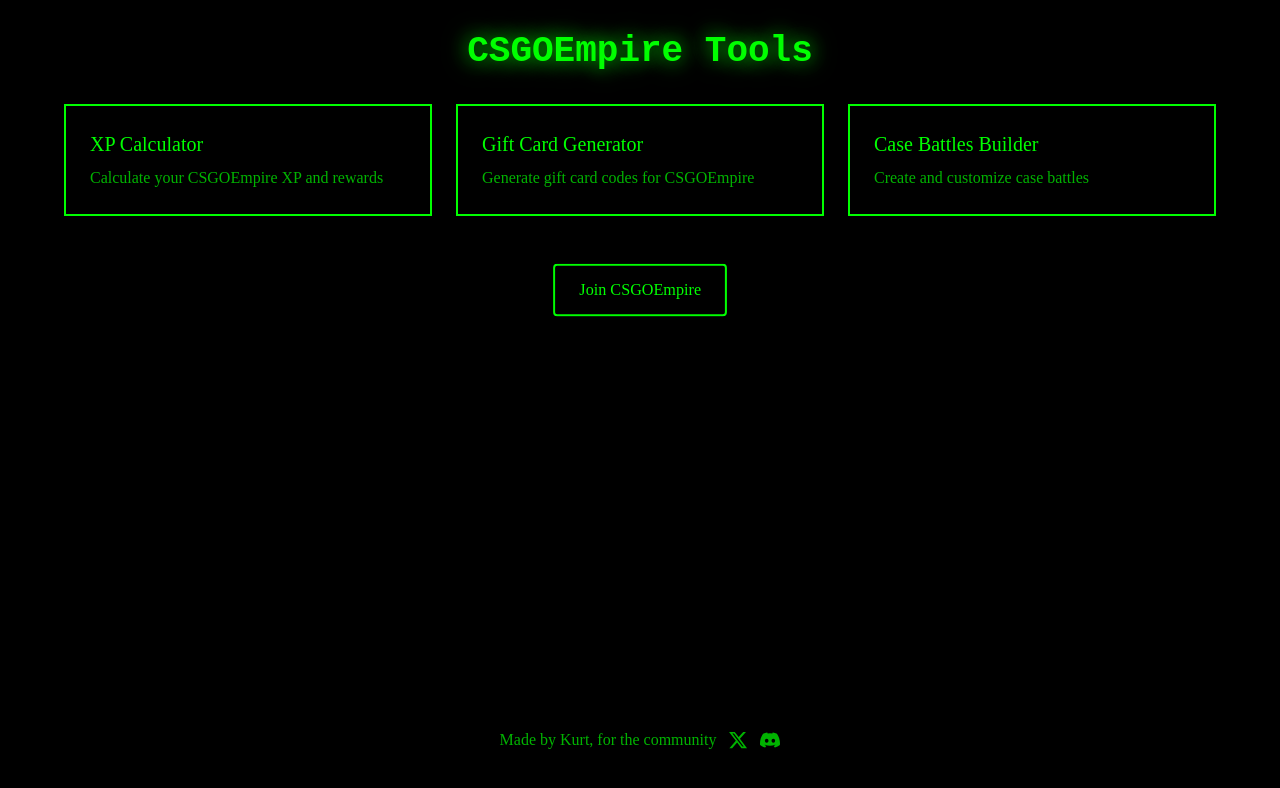
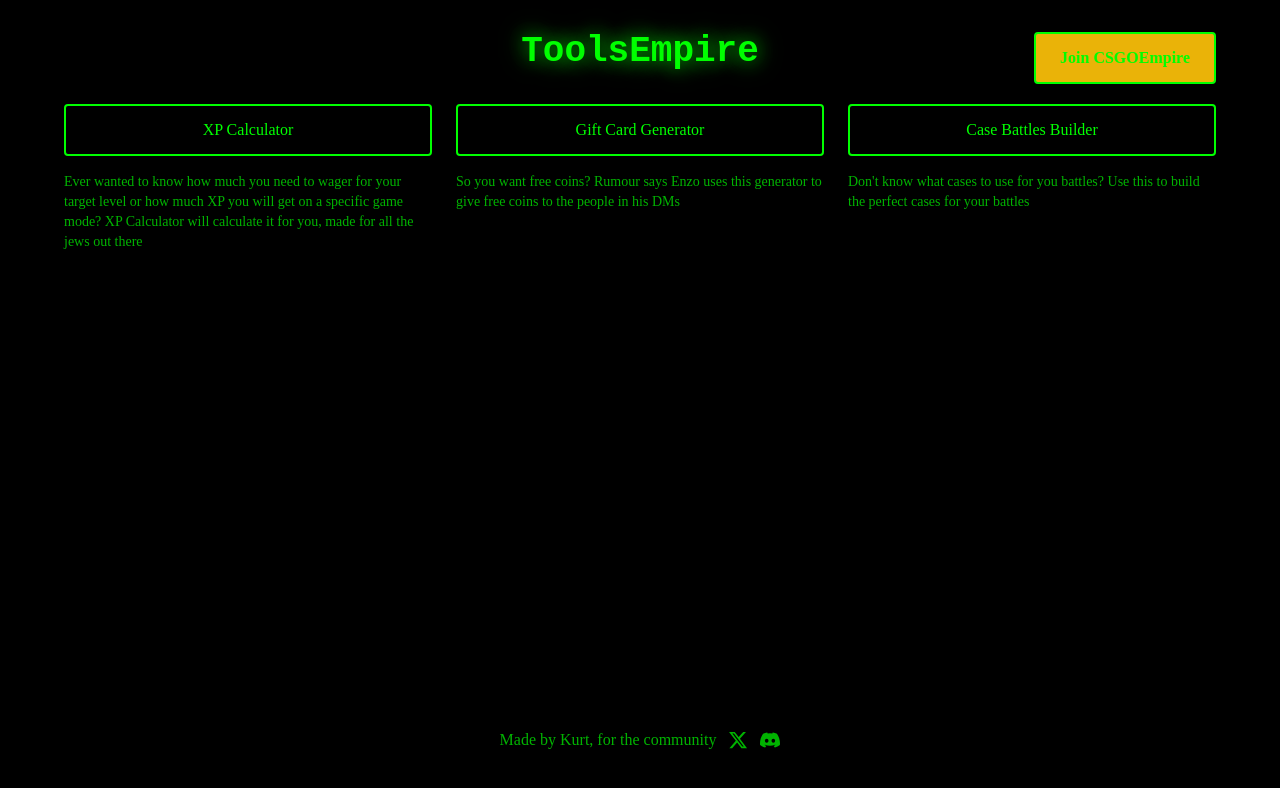
Before and after one commit to Kurtwojak/tools-empire, a Next.js app: page / in a window 1280 px wide. Shown: the top 788 px of the page. Built offline with nearby package versions, Linux system fonts and the light colour scheme; a web font is replaced by a local one.

Commit message:
Add favicon and update Join CSGOEmpire button styling and position

```diff
--- a/src/app/case-battles-builder/page.tsx
+++ b/src/app/case-battles-builder/page.tsx
@@ -51,79 +51,47 @@
   };
 
   return (
-    <div className="relative border-2 border-terminal-green p-2 md:p-4 rounded-lg bg-terminal-dark/50">
-      {/* Risk Label */}
-      {hasRiskTag || isHighRisk ? (
-        <div className="absolute top-2 right-2 px-2 py-1 rounded text-xs bg-terminal-dark/80 text-red-500 border border-red-500 transition-all duration-300 hover:shadow-[0_0_15px_rgba(239,68,68,0.5)] hover:border-opacity-80 hover:text-opacity-80">
-          HIGH RISK
+    <div className="relative bg-terminal-dark border border-terminal-green p-4 rounded-lg hover:border-opacity-80 transition-all duration-300 flex flex-col items-center">
+      {count > 1 && (
+        <div className="absolute top-2 right-2 px-2 py-1 rounded text-xs bg-terminal-dark/80 text-terminal-green border border-terminal-green">
+          x{count}
         </div>
-      ) : isMediumRisk ? (
-        <div className="absolute top-2 right-2 px-2 py-1 rounded text-xs bg-terminal-dark/80 text-orange-500 border border-orange-500 transition-all duration-300 hover:shadow-[0_0_15px_rgba(249,115,22,0.5)] hover:border-opacity-80 hover:text-opacity-80">
-          MEDIUM RISK
-        </div>
-      ) : (
-        ['Odin', 'Kingdom', 'Marbled', 'Predator', 'Gamma Ray', 'Pot Of Gold', 'Serpent', 'Aquatic',
-         'Butterfly Effect', 'Vice', 'Toucan', 'Assault', 'Butcher', 'Blood Moon', 'Shooting Iron', 'Night Rider',
-         'Doppler Effect', 'Royalty'].includes(caseData.case_name) && (
-          <div className="absolute top-2 right-2 px-2 py-1 rounded text-xs bg-terminal-dark/80 text-terminal-green border border-terminal-green transition-all duration-300 hover:shadow-[0_0_15px_rgba(74,222,128,0.5)] hover:border-opacity-80 hover:text-opacity-80">
-            LOW RISK
-          </div>
-        )
       )}
 
-      {/* Percentage Tags */}
       {caseData.tags && typeof caseData.tags === 'object' && Object.entries(caseData.tags).map(([percentage, color]) => (
         percentage.includes('%') ? (
           <div
             key={percentage}
-            className="absolute top-2 left-2 px-2 py-1 rounded text-xs bg-terminal-dark/80 text-red-500 border border-red-500 transition-all duration-300 hover:shadow-[0_0_15px_rgba(239,68,68,0.5)] hover:border-opacity-80 hover:text-opacity-80"
+            className="absolute top-2 left-2 px-2 py-1 rounded text-xs bg-black/50 backdrop-blur-sm text-red-500 border border-red-500 transition-all duration-300 hover:shadow-[0_0_15px_rgba(239,68,68,0.5)] hover:border-opacity-80 hover:text-opacity-80"
           >
             {percentage}
           </div>
         ) : percentage === 'New' ? (
           <div
             key={percentage}
-            className="absolute top-2 left-2 px-2 py-1 rounded text-xs bg-terminal-dark/80 text-yellow-500 border border-yellow-500 transition-all duration-300 hover:shadow-[0_0_15px_rgba(234,179,8,0.5)] hover:border-opacity-80 hover:text-opacity-80"
+            className="absolute top-2 left-2 px-2 py-1 rounded text-xs bg-black/50 backdrop-blur-sm text-yellow-500 border border-yellow-500 transition-all duration-300 hover:shadow-[0_0_15px_rgba(234,179,8,0.5)] hover:border-opacity-80 hover:text-opacity-80"
           >
             NEW
           </div>
         ) : null
       ))}
 
+      <div className="w-full h-[200px] flex items-center justify-center mb-4">
         <Image
           src={`${caseData.image_url}x340`}
           alt={caseData.case_name}
           width={200}
           height={200}
-        className="w-full h-auto max-w-[150px] md:max-w-full mx-auto"
+          className="w-auto h-auto max-h-[180px] object-contain"
         />
-      <div className="mt-2 text-center">
-        <div className="h-6 flex items-center justify-center">
-          {count > 1 && (
-            <div className="text-yellow-500 font-bold">
-              x{count}
       </div>
-          )}
+
+      <div className="text-center mt-auto">
+        <h3 className="text-terminal-green font-medium mb-2">{caseData.case_name}</h3>
+        <div className="flex items-center justify-center gap-1">
+          <span className="text-terminal-green">{formatPrice(caseData.total_price)}</span>
+          <Image src="/Coins.svg" alt="coins" width={14} height={14} />
         </div>
-        <div className="min-h-[40px] flex flex-col items-center justify-center">
-          <div className="flex flex-wrap items-center justify-center">
-            <h3 className="text-terminal-green font-bold text-sm md:text-base inline">{caseData.case_name}</h3>
-            <button
-              onClick={copyToClipboard}
-              className="text-terminal-green hover:text-terminal-green/70 transition-colors p-1 inline-flex"
-              title="Copy case name"
-            >
-              <svg className="w-3 h-3" viewBox="0 0 24 24" fill="none" stroke="currentColor">
-                <rect x="9" y="9" width="13" height="13" rx="2" ry="2" strokeWidth="2"/>
-                <path d="M5 15H4a2 2 0 0 1-2-2V4a2 2 0 0 1 2-2h9a2 2 0 0 1 2 2v1" strokeWidth="2"/>
-              </svg>
-            </button>
-          </div>
-        </div>
-        <p className="text-terminal-green/70 flex items-center justify-center gap-1 text-sm md:text-base">
-          {formatPrice(caseData.total_price)}
-          <Image src="/Coins.svg" alt="coins" width={14} height={14} />
-        </p>
       </div>
     </div>
   );
--- a/src/app/layout.tsx
+++ b/src/app/layout.tsx
@@ -34,6 +34,9 @@
 }) {
   return (
     <html lang="en">
+      <head>
+        <link rel="icon" type="image/png" href="/favicon.png" />
+      </head>
       <body className="min-h-screen bg-black text-[#00ff00] font-['Kode_Mono']">{children}</body>
     </html>
   )
--- a/src/app/page.tsx
+++ b/src/app/page.tsx
@@ -6,33 +6,47 @@
 export default function Home() {
   return (
     <main className="min-h-screen flex flex-col items-center p-8 pt-16 md:pt-8">
-      <h1 className="text-4xl font-kode font-bold mb-8 animate-glow">CSGOEmpire Tools</h1>
+      <div className="w-full max-w-6xl relative">
+        <a
+          href="https://csgoempire.com/r/KURTIK"
+          target="_blank"
+          rel="noopener noreferrer"
+          className="terminal-button absolute top-0 right-0 bg-yellow-500 hover:bg-yellow-600 text-black font-bold"
+        >
+          Join CSGOEmpire
+        </a>
+      </div>
+
+      <h1 className="text-4xl font-kode font-bold mb-8 animate-glow">ToolsEmpire</h1>
 
       <div className="grid grid-cols-1 md:grid-cols-2 lg:grid-cols-3 gap-6 w-full max-w-6xl">
-        <Link href="/xp-calculator" className="terminal-card">
-          <h2>XP Calculator</h2>
-          <p>Calculate your CSGOEmpire XP and rewards</p>
-        </Link>
+        <div className="flex flex-col">
+          <Link href="/xp-calculator" className="terminal-button p-6 text-center">
+            XP Calculator
+          </Link>
+          <p className="mt-4 text-terminal-green/70 text-sm">
+            Ever wanted to know how much you need to wager for your target level or how much XP you will get on a specific game mode? XP Calculator will calculate it for you, made for all the jews out there
+          </p>
+        </div>
 
-        <Link href="/gift-card-generator" className="terminal-card">
-          <h2>Gift Card Generator</h2>
-          <p>Generate gift card codes for CSGOEmpire</p>
-        </Link>
+        <div className="flex flex-col">
+          <Link href="/gift-card-generator" className="terminal-button p-6 text-center">
+            Gift Card Generator
+          </Link>
+          <p className="mt-4 text-terminal-green/70 text-sm">
+            So you want free coins? Rumour says Enzo uses this generator to give free coins to the people in his DMs
+          </p>
+        </div>
 
-        <Link href="/case-battles-builder" className="terminal-card">
-          <h2>Case Battles Builder</h2>
-          <p>Create and customize case battles</p>
-        </Link>
+        <div className="flex flex-col">
+          <Link href="/case-battles-builder" className="terminal-button p-6 text-center">
+            Case Battles Builder
+          </Link>
+          <p className="mt-4 text-terminal-green/70 text-sm">
+            Don't know what cases to use for you battles? Use this to build the perfect cases for your battles
+          </p>
+        </div>
       </div>
-
-      <a
-        href="https://csgoempire.com"
-        target="_blank"
-        rel="noopener noreferrer"
-        className="terminal-button mt-12 animate-pulse-subtle"
-      >
-        Join CSGOEmpire
-      </a>
 
       <Footer />
     </main>
```
Lines whose indentation alone changed are shown as unchanged.
